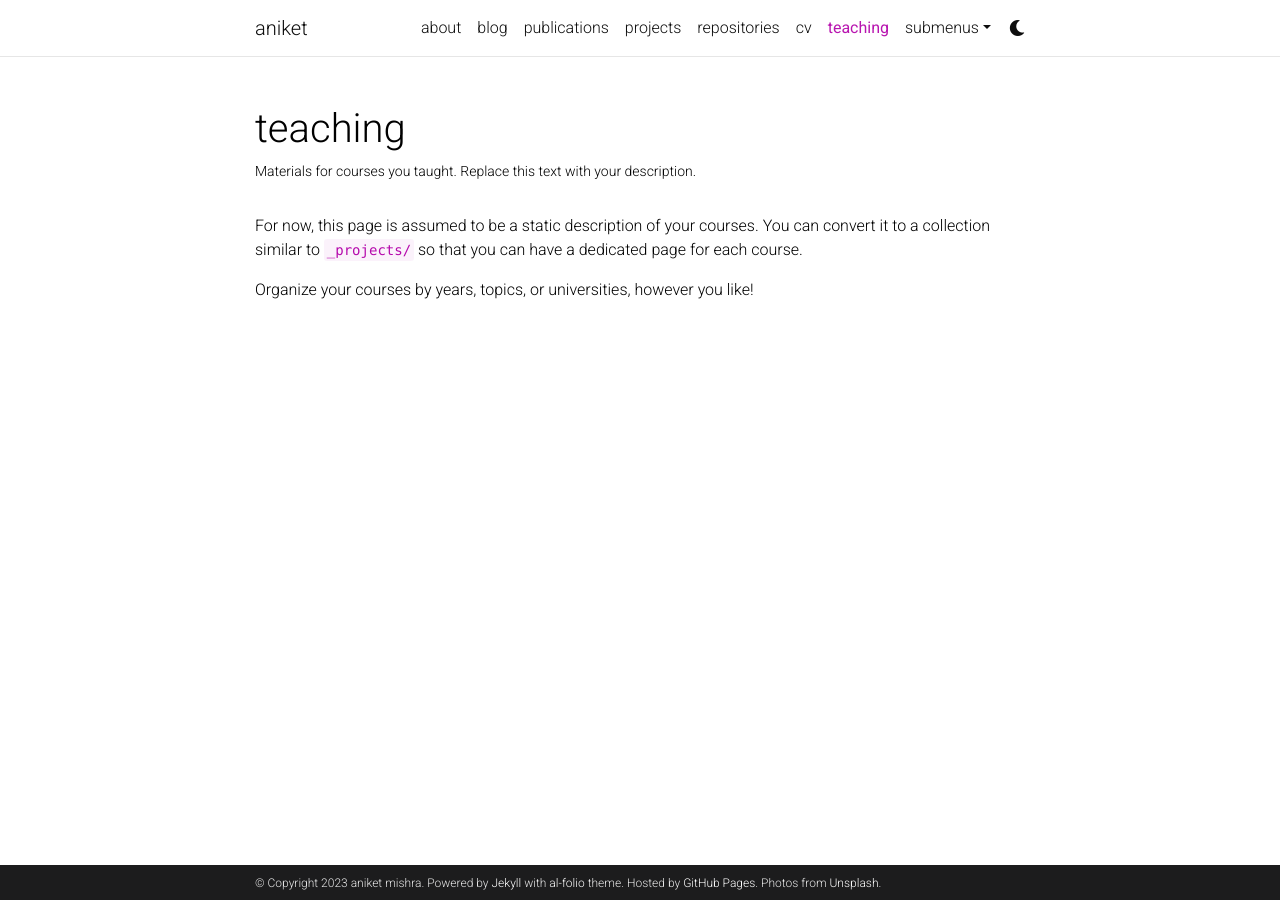
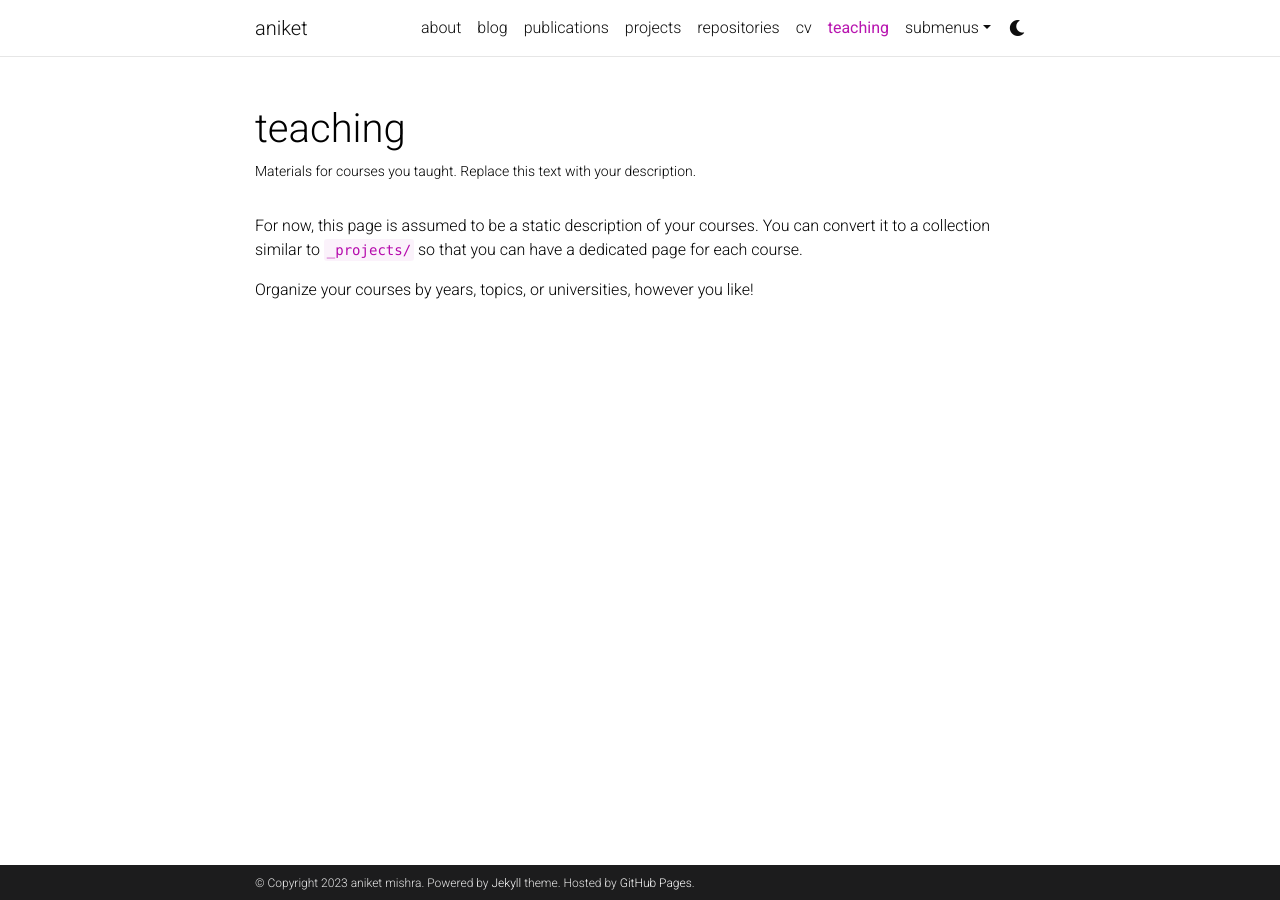
Before and after one commit to nix-rs/nix-rs.github.io, a Jekyll site: the page built from _pages/teaching.md, in a window 1280 px wide. Built offline with Jekyll 4.4.1, drawn with Linux system fonts in a browser that asks for light colours; comment, search, counter and statistics services are not loaded; a style sheet for code colours, icons or effects is not loaded.

Commit message:
minor changes

```diff
--- a/_config.yml
+++ b/_config.yml
@@ -10,10 +10,9 @@
 description: > # the ">" symbol means to ignore newlines until "footer_text:"
   A simple, whitespace theme for academics. Based on [*folio](https://github.com/bogoli/-folio) design.
 footer_text: >
-  Powered by <a href="https://jekyllrb.com/" target="_blank">Jekyll</a> with <a href="https://github.com/alshedivat/al-folio">al-folio</a> theme.
+  Powered by <a href="https://jekyllrb.com/" target="_blank">Jekyll</a> theme.
   Hosted by <a href="https://pages.github.com/" target="_blank">GitHub Pages</a>.
-  Photos from <a href="https://unsplash.com" target="_blank">Unsplash</a>.
-keywords: jekyll, jekyll-theme, academic-website, portfolio-website  # add your own keywords or leave empty
+keywords: aniket-mishra, mishra, aniket, portfolio-website, rust, rust-developer  # add your own keywords or leave empty
 
 lang: en # the language of your site (for example: en, fr, cn, ru, etc.)
 icon: ⚛️  # the emoji used as the favicon (alternatively, provide image name in /assets/img/)
```
